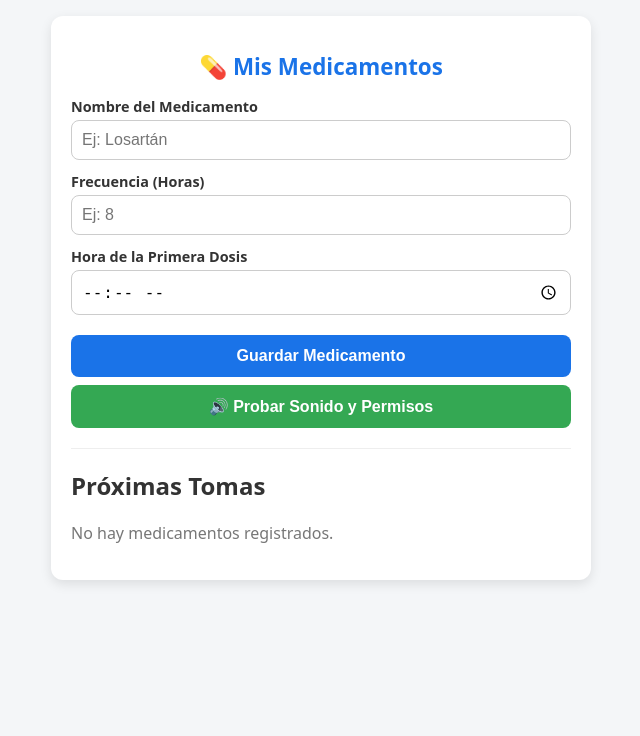
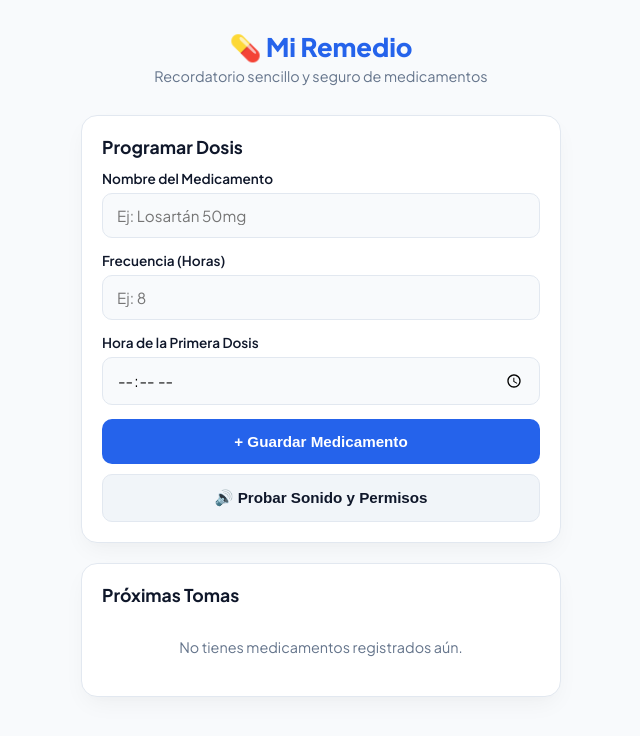
Before and after one commit to osanbu83-cpu/recordatorio-medicamentos, a Flask app: page / in a window 1280 px wide. Shown: the top 736 px of the page, without its empty margins (319-959 px from the left). Run offline with Flask 3, Linux system fonts and the light colour scheme.

Commit message:
Update index.html

```diff
--- a/templates/index.html
+++ b/templates/index.html
@@ -3,35 +3,219 @@
 <head>
     <meta charset="UTF-8">
     <meta name="viewport" content="width=device-width, initial-scale=1.0">
-    <title>Recordatorio de Medicamentos</title>
+    <title>Mi Remedio - Recordatorio de Medicamentos</title>
+    <!-- Fuente moderna desde Google Fonts -->
+    <link href="https://fonts.googleapis.com/css2?family=Plus+Jakarta+Sans:wght@400;600;700;800&display=swap" rel="stylesheet">
     <style>
-        body { font-family: system-ui, -apple-system, sans-serif; background: #f4f6f8; margin: 0; padding: 16px; color: #333; }
-        .container { max-width: 500px; margin: 0 auto; background: #fff; padding: 20px; border-radius: 12px; box-shadow: 0 4px 12px rgba(0,0,0,0.1); }
-        h1 { color: #1a73e8; text-align: center; font-size: 1.4rem; }
-        .form-group { margin-bottom: 12px; }
-        label { display: block; font-weight: 600; font-size: 0.9rem; margin-bottom: 4px; }
-        input { width: 100%; padding: 10px; border-radius: 8px; border: 1px solid #ccc; box-sizing: border-box; font-size: 1rem; }
-        button { width: 100%; padding: 12px; background: #1a73e8; color: white; border: none; border-radius: 8px; font-weight: bold; font-size: 1rem; margin-top: 8px; cursor: pointer; }
-        .test-btn { background: #34a853; }
-        .stop-btn { background: #d93025; display: none; margin-top: 8px; font-size: 1.1rem; animation: palpitar 1s infinite; }
-        .med-card { background: #f9f9f9; border-left: 4px solid #1a73e8; padding: 12px; margin-top: 12px; border-radius: 4px; }
-        .delete-btn { background: #555; padding: 6px 12px; font-size: 0.8rem; width: auto; }
+        :root {
+            --primary: #2563eb;
+            --primary-hover: #1d4ed8;
+            --background: #f8fafc;
+            --card-bg: #ffffff;
+            --text-main: #0f172a;
+            --text-muted: #64748b;
+            --danger: #ef4444;
+            --success: #10b981;
+            --border: #e2e8f0;
+        }
+
+        * { box-sizing: border-box; margin: 0; padding: 0; }
+
+        body {
+            font-family: 'Plus Jakarta Sans', sans-serif;
+            background: var(--background);
+            color: var(--text-main);
+            padding: 20px 16px;
+            display: flex;
+            justify-content: center;
+        }
+
+        .app-container {
+            width: 100%;
+            max-width: 480px;
+            display: flex;
+            flex-direction: column;
+            gap: 20px;
+        }
+
+        .header {
+            text-align: center;
+            padding: 10px 0;
+        }
+
+        .header h1 {
+            font-size: 1.6rem;
+            font-weight: 800;
+            color: var(--primary);
+            display: flex;
+            align-items: center;
+            justify-content: center;
+            gap: 8px;
+        }
+
+        .header p {
+            font-size: 0.9rem;
+            color: var(--text-muted);
+            margin-top: 4px;
+        }
+
+        .card {
+            background: var(--card-bg);
+            border-radius: 16px;
+            padding: 20px;
+            box-shadow: 0 10px 25px -5px rgba(0, 0, 0, 0.05), 0 8px 10px -6px rgba(0, 0, 0, 0.01);
+            border: 1px solid var(--border);
+        }
+
+        .form-group { margin-bottom: 14px; }
+
+        label {
+            display: block;
+            font-weight: 600;
+            font-size: 0.85rem;
+            margin-bottom: 6px;
+            color: var(--text-main);
+        }
+
+        input {
+            width: 100%;
+            padding: 12px 14px;
+            border-radius: 10px;
+            border: 1px solid var(--border);
+            font-size: 0.95rem;
+            font-family: inherit;
+            background: #f8fafc;
+            transition: all 0.2s ease;
+        }
+
+        input:focus {
+            outline: none;
+            border-color: var(--primary);
+            background: #fff;
+            box-shadow: 0 0 0 3px rgba(37, 99, 235, 0.15);
+        }
+
+        .btn {
+            width: 100%;
+            padding: 14px;
+            border: none;
+            border-radius: 10px;
+            font-weight: 700;
+            font-size: 0.95rem;
+            cursor: pointer;
+            transition: transform 0.1s ease, background 0.2s ease;
+            display: flex;
+            align-items: center;
+            justify-content: center;
+            gap: 8px;
+        }
+
+        .btn:active { transform: scale(0.98); }
+
+        .btn-primary { background: var(--primary); color: white; margin-top: 6px; }
+        .btn-primary:hover { background: var(--primary-hover); }
+
+        .btn-test { background: #f1f5f9; color: var(--text-main); margin-top: 10px; border: 1px solid var(--border); }
+        .btn-test:hover { background: #e2e8f0; }
+
+        .stop-btn {
+            background: var(--danger);
+            color: white;
+            display: none;
+            font-size: 1.1rem;
+            padding: 18px;
+            border-radius: 12px;
+            animation: palpitar 1.2s infinite;
+            box-shadow: 0 10px 20px rgba(239, 68, 68, 0.3);
+        }
 
         @keyframes palpitar {
             0% { transform: scale(1); }
             50% { transform: scale(1.03); }
             100% { transform: scale(1); }
         }
+
+        .section-title {
+            font-size: 1.1rem;
+            font-weight: 700;
+            margin-bottom: 12px;
+            display: flex;
+            align-items: center;
+            gap: 6px;
+        }
+
+        .med-card {
+            background: #ffffff;
+            border: 1px solid var(--border);
+            padding: 16px;
+            border-radius: 12px;
+            margin-bottom: 12px;
+            display: flex;
+            justify-content: space-between;
+            align-items: center;
+            transition: box-shadow 0.2s ease;
+        }
+
+        .med-card:hover {
+            box-shadow: 0 4px 12px rgba(0,0,0,0.05);
+        }
+
+        .med-info h3 {
+            font-size: 1.05rem;
+            font-weight: 700;
+            color: var(--text-main);
+            margin-bottom: 4px;
+        }
+
+        .med-info p {
+            font-size: 0.85rem;
+            color: var(--text-muted);
+            margin-bottom: 2px;
+        }
+
+        .badge {
+            display: inline-block;
+            background: #eff6ff;
+            color: var(--primary);
+            padding: 4px 8px;
+            border-radius: 6px;
+            font-weight: 700;
+            font-size: 0.8rem;
+            margin-top: 4px;
+        }
+
+        .delete-btn {
+            background: #fee2e2;
+            color: var(--danger);
+            border: none;
+            padding: 10px 12px;
+            font-size: 0.8rem;
+            font-weight: 700;
+            border-radius: 8px;
+            cursor: pointer;
+        }
+
+        .delete-btn:hover { background: #fca5a5; color: #7f1d1d; }
+        .empty-state { text-align: center; color: var(--text-muted); padding: 20px 0; font-size: 0.9rem; }
     </style>
 </head>
 <body>
 
-<div class="container">
-    <h1>💊 Mis Medicamentos</h1>
+<div class="app-container">
+    <div class="header">
+        <h1>💊 Mi Remedio</h1>
+        <p>Recordatorio sencillo y seguro de medicamentos</p>
+    </div>
+
+    <!-- Botón de parada de emergencia cuando suena la alarma -->
+    <button id="btnDetener" class="btn stop-btn" onclick="detenerAlarma()">🛑 DETENER ALARMA</button>
+
+    <div class="card">
+        <h2 class="section-title">Programar Dosis</h2>
 
         <div class="form-group">
             <label>Nombre del Medicamento</label>
-        <input type="text" id="nombre" placeholder="Ej: Losartán">
+            <input type="text" id="nombre" placeholder="Ej: Losartán 50mg">
         </div>
 
         <div class="form-group">
@@ -44,22 +228,21 @@
             <input type="time" id="horaInicio">
         </div>
 
-    <button onclick="guardarMedicamento()">Guardar Medicamento</button>
-    <button class="test-btn" onclick="probarSonido()">🔊 Probar Sonido y Permisos</button>
+        <button class="btn btn-primary" onclick="guardarMedicamento()">+ Guardar Medicamento</button>
+        <button class="btn btn-test" onclick="probarSonido()">🔊 Probar Sonido y Permisos</button>
+    </div>
 
-    <!-- Botón de alarma en bucle (aparece al sonar) -->
-    <button id="btnDetener" class="stop-btn" onclick="detenerAlarma()">🛑 DETENER ALARMA</button>
-
-    <hr style="margin: 20px 0; border: 0; border-top: 1px solid #eee;">
-
-    <h2>Próximas Tomas</h2>
+    <div class="card">
+        <h2 class="section-title">Próximas Tomas</h2>
         <div id="listaMedicamentos"></div>
+    </div>
 </div>
 
 <script>
     let medicamentos = JSON.parse(localStorage.getItem('medicamentos')) || [];
     let audioCtx = null;
-    let bucleAlarmaInterval = null; // Controla la repetición constante
+    let bucleAlarmaInterval = null;
+    let medicamentoActualSonando = null;
 
     function iniciarAudioContext() {
         if (!audioCtx) {
@@ -75,15 +258,13 @@
         const oscillator = audioCtx.createOscillator();
         const gainNode = audioCtx.createGain();
         oscillator.type = 'sine';
-        oscillator.frequency.setValueAtTime(880, audioCtx.currentTime); // Tono A5
+        oscillator.frequency.setValueAtTime(880, audioCtx.currentTime);
         gainNode.gain.setValueAtTime(0.6, audioCtx.currentTime);
         oscillator.connect(gainNode);
         gainNode.connect(audioCtx.destination);
         oscillator.start();
 
-        setTimeout(() => {
-            oscillator.stop();
-        }, 800);
+        setTimeout(() => { oscillator.stop(); }, 800);
     }
 
     function decirTexto(texto) {
@@ -108,30 +289,26 @@
         }
     }
 
-    // DISPARA LA ALARMA EN BUCLE INFINITO HASTA QUE PULSEN EL BOTÓN ROJO
-    function iniciarAlarmaBucle(nombreMed) {
-        // Si ya hay una alarma sonando, no superponer
+    function iniciarAlarmaBucle(med) {
         if (bucleAlarmaInterval) return;
 
+        medicamentoActualSonando = med;
         document.getElementById('btnDetener').style.display = 'block';
 
-        // Ejecutar inmediatamente la primera vez
         sonarPitido();
         setTimeout(() => {
-            decirTexto(`¡Atención! Es hora de tomar el medicamento: ${nombreMed}. Por favor tómalo y presiona detener.`);
+            decirTexto(`¡Atención! Es hora de tomar el medicamento: ${med.nombre}. Por favor tómalo y presiona detener.`);
         }, 900);
 
-        // Repetir el ciclo cada 5 segundos de manera insistente
         bucleAlarmaInterval = setInterval(() => {
             sonarPitido();
             setTimeout(() => {
-                decirTexto(`Recuerda tomar tu medicamento: ${nombreMed}.`);
+                decirTexto(`Recuerda tomar tu medicamento: ${med.nombre}.`);
             }, 900);
         }, 5000);
     }
 
     function detenerAlarma() {
-        // Detiene el bucle constante de repetición
         if (bucleAlarmaInterval) {
             clearInterval(bucleAlarmaInterval);
             bucleAlarmaInterval = null;
@@ -139,8 +316,18 @@
         if ('speechSynthesis' in window) {
             window.speechSynthesis.cancel();
         }
-        // Ocultar botón de emergencia
         document.getElementById('btnDetener').style.display = 'none';
+
+        if (medicamentoActualSonando) {
+            // Calcula la siguiente toma sumando la frecuencia a partir de este momento en que se detiene
+            medicamentoActualSonando.proximaToma = Date.now() + (medicamentoActualSonando.frecuencia * 3600 * 1000);
+            medicamentoActualSonando.notificado = false;
+
+            localStorage.setItem('medicamentos', JSON.stringify(medicamentos));
+            mostrarMedicamentos();
+
+            medicamentoActualSonando = null;
+        }
     }
 
     function guardarMedicamento() {
@@ -185,15 +372,9 @@
         medicamentos.forEach(med => {
             if (ahora >= med.proximaToma && !med.notificado) {
                 med.notificado = true;
-
-                // Programar la siguiente toma matemática
-                med.proximaToma = med.proximaToma + (med.frecuencia * 3600 * 1000);
-                med.notificado = false;
-
                 localStorage.setItem('medicamentos', JSON.stringify(medicamentos));
 
-                // LLAMAR AL BUCLE DE ALARMA INSISTENTE
-                iniciarAlarmaBucle(med.nombre);
+                iniciarAlarmaBucle(med);
 
                 if ("Notification" in window && Notification.permission === "granted") {
                     new Notification("💊 ¡Hora de tu medicamento!", {
@@ -201,8 +382,6 @@
                         icon: "/static/icon.png"
                     });
                 }
-
-                mostrarMedicamentos();
             }
         });
     }
@@ -212,7 +391,7 @@
         lista.innerHTML = '';
 
         if (medicamentos.length === 0) {
-            lista.innerHTML = '<p style="color: #777;">No hay medicamentos registrados.</p>';
+            lista.innerHTML = '<div class="empty-state">No tienes medicamentos registrados aún.</div>';
             return;
         }
 
@@ -223,9 +402,11 @@
             const card = document.createElement('div');
             card.className = 'med-card';
             card.innerHTML = `
+                <div class="med-info">
                     <h3>${med.nombre}</h3>
-                <p><strong>Frecuencia:</strong> Cada ${med.frecuencia} horas</p>
-                <p><strong>Próxima dosis:</strong> ${horaTexto}</p>
+                    <p>Frecuencia: Cada ${med.frecuencia} h</p>
+                    <span class="badge">⏰ Próxima: ${horaTexto}</span>
+                </div>
                 <button class="delete-btn" onclick="eliminarMedicamento(${med.id})">Eliminar</button>
             `;
             lista.appendChild(card);
```
Lines whose indentation alone changed are shown as unchanged.
